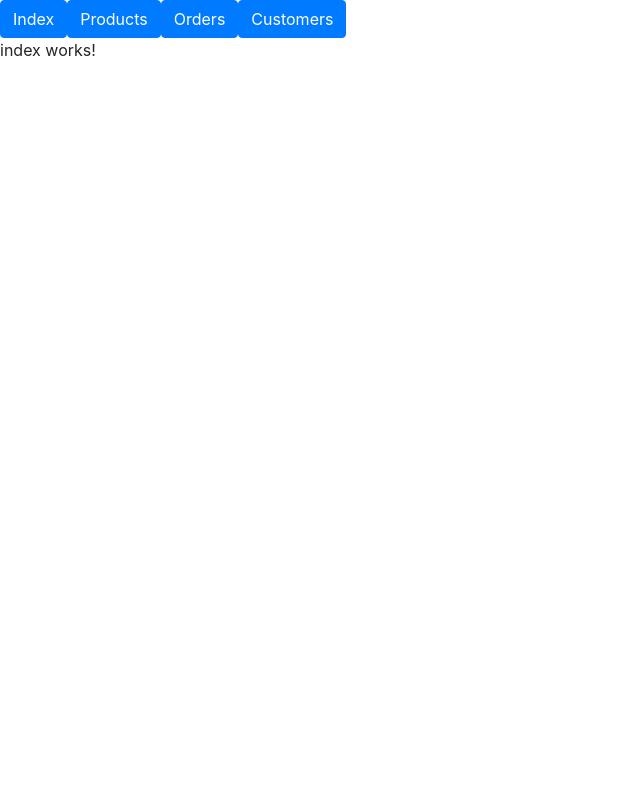
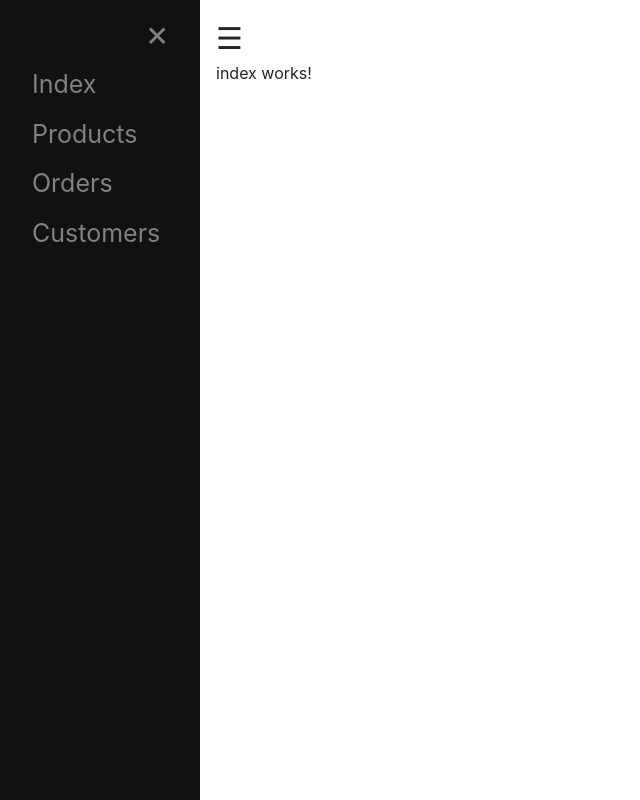
Before and after one commit to CsonkaAndrea/AllCRUD, an Angular app in the folder project-angular/: page / in a window 1280 px wide. Shown: the whole page, without its empty margins (0-640 px from the left). Built offline with nearby package versions, Linux system fonts and the light colour scheme.

Commit message:
angular navbar

```diff
--- a/project-angular/src/app/app.component.html
+++ b/project-angular/src/app/app.component.html
@@ -2,5 +2,9 @@
   <!-- Ez a navbar és itt található components/layout/header -->
   <app-header></app-header>
   <!-- Ez meg a navbar-ban kattintott elemekre visz -->
-  <router-outlet></router-outlet>
+  <div id="main">
+    <span style="font-size:30px;cursor:pointer"
+          onclick="openNav()">&#9776;</span>
+    <router-outlet></router-outlet>
+  </div>
 </div>
--- a/project-angular/src/app/components/layout/header/header.component.html
+++ b/project-angular/src/app/components/layout/header/header.component.html
@@ -1,13 +1,11 @@
 <!-- Valami tisztességes nav-bar ide mehetne, ezt csak mintának csináltam -->
-<nav>
-  <div>
-    <a class="btn btn-primary"
-       routerLink="/">Index</a>
-    <a class="btn btn-primary"
-       routerLink="/admin/products">Products</a>
-    <a class="btn btn-primary"
-       routerLink="/admin/orders">Orders</a>
-    <a class="btn btn-primary"
-       routerLink="/admin/users">Customers</a>
-  </div>
-</nav>
+<div id="mySidenav"
+     class="sidenav">
+  <a href="javascript:void(0)"
+     class="closebtn"
+     onclick="closeNav()">&times;</a>
+  <a routerLink="/">Index</a>
+  <a routerLink="/admin/products">Products</a>
+  <a routerLink="/admin/orders">Orders</a>
+  <a routerLink="/admin/users">Customers</a>
+</div>
--- a/project-angular/src/styles.css
+++ b/project-angular/src/styles.css
@@ -1 +1,50 @@
-/* You can add global styles to this file, and also import other style files */
+.sidenav {
+  height: 100%;
+  width: 200px;
+  position: fixed;
+  z-index: 1;
+  top: 0;
+  left: 0;
+  background-color: #111;
+  overflow-x: hidden;
+  padding-top: 60px;
+  transition: 0.5s;
+}
+
+.sidenav a {
+  padding: 6px 6px 6px 32px;
+  text-decoration: none;
+  font-size: 25px;
+  color: #818181;
+  display: block;
+  transition: 0.5s;
+}
+
+.sidenav a:hover {
+  color: #f1f1f1;
+}
+
+.sidenav .closebtn {
+    position: absolute;
+    top: 0;
+    right: 25px;
+    font-size: 36px;
+    margin-left: 50px;
+}
+
+#main {
+  padding: 16px;
+  transition: margin-left .5s;
+  margin-left: 200px;
+  /* Same as the width of the sidenav */
+}
+
+@media screen and (max-height: 450px) {
+  .sidenav {
+    padding-top: 15px;
+  }
+
+  .sidenav a {
+    font-size: 18px;
+  }
+}
```
